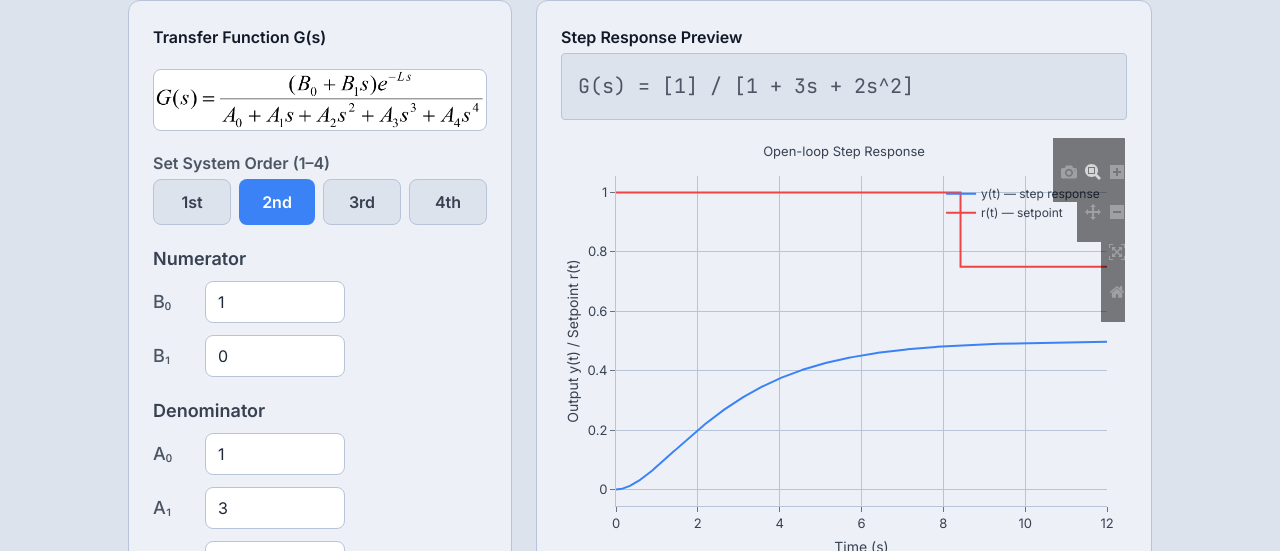
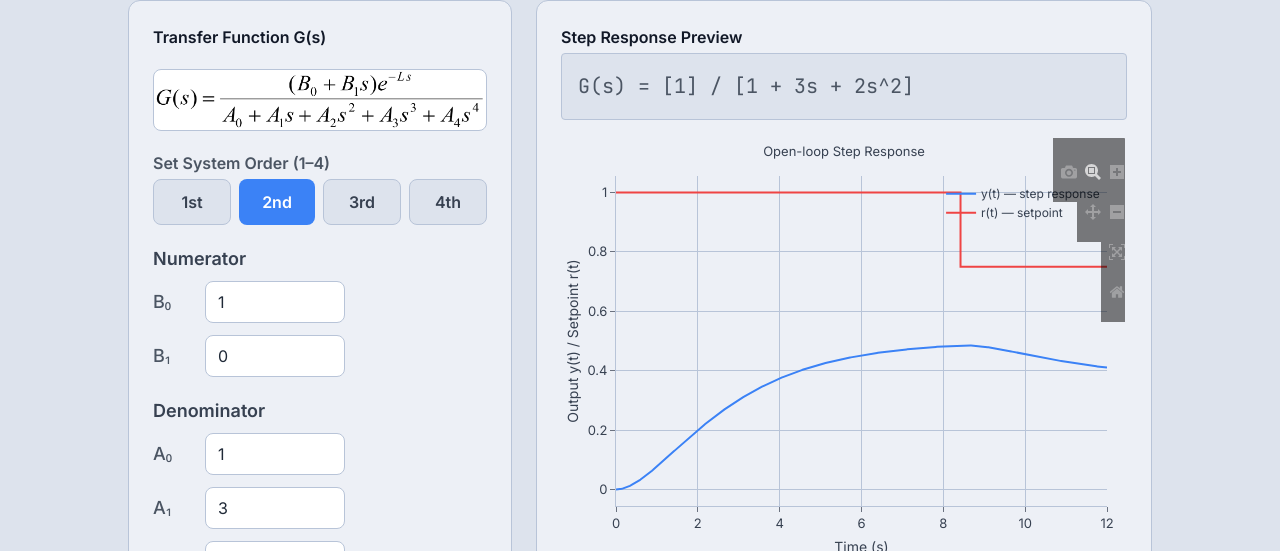
Before and after one commit to romasevych-yuriy/PID_Optimal_Tuner, a React (Vite) app: page /#/model in a window 1280 px wide. Shown: the part 249-800 px from the top of the page. Built offline with nearby package versions, Linux system fonts and the light colour scheme.

Commit message:
fix: y(t) now reacts to r(t) step-down — simulate accepts r as function

```diff
--- a/src/math/simulation.js
+++ b/src/math/simulation.js
@@ -62,6 +62,8 @@ export function tfToStateSpace(num, den) {
  */
 export function simulate(num, den, delay, kp, ki, kd, opts = {}) {
   const { dt, T, r = 1, uMin = -Infinity, uMax = Infinity, openLoop = false } = opts
+  // r may be a constant or a function of time r(t)
+  const rFn = typeof r === 'function' ? r : () => r
 
   const { A, B, C, n, gain } = tfToStateSpace(num, den)
 
@@ -82,12 +84,13 @@ export function simulate(num, den, delay, kp, ki, kd, opts = {}) {
   const delayBuf = delaySteps > 0 ? new Float64Array(delaySteps + 1) : null
   let delayIdx = 0
 
-  let ePrev = r  // for derivative
+  let ePrev = rFn(0)  // for derivative
   let yPrev = 0
 
   for (let step = 0; step < steps; step++) {
     const ti = step * dt
     t[step] = ti
+    const rCurrent = rFn(ti)
 
     // Undelayed plant output from state
     const plantRaw = n === 0 ? gain : dotProduct(C, state.slice(0, n))
@@ -102,14 +105,14 @@ export function simulate(num, den, delay, kp, ki, kd, opts = {}) {
     y[step] = yOut
 
     // Error uses delayed output (true feedback)
-    const e = r - yOut
+    const e = rCurrent - yOut
     errArr[step] = e
 
     // Derivative of error (backward difference)
     const deDt = step === 0 ? 0 : (e - ePrev) / dt
 
-    // PID control signal (or direct unit step in open-loop mode)
-    const uRaw = openLoop ? r : kp * e + ki * state[n] + kd * deDt
+    // PID control signal (or direct plant input in open-loop mode)
+    const uRaw = openLoop ? rCurrent : kp * e + ki * state[n] + kd * deDt
     const uClamped = Math.max(uMin, Math.min(uMax, uRaw))
     u[step] = uClamped
     ePrev = e
@@ -129,7 +132,7 @@ export function simulate(num, den, delay, kp, ki, kd, opts = {}) {
       })
       // integral state derivative = e
       const yPt = dotProduct(C, s.slice(0, n))
-      const ePt = r - (delayBuf ? yOut : yPt)  // use delayed feedback for integration
+      const ePt = rCurrent - (delayBuf ? yOut : yPt)
       plantDerivs.push(ePt)
       return plantDerivs
     }
--- a/src/pages/ModelPage.jsx
+++ b/src/pages/ModelPage.jsx
@@ -50,7 +50,8 @@ export default function ModelPage() {
   const computePreview = useCallback(() => {
     try {
       const { dt, T } = computeSimParams(den, delay)
-      const result = simulate(num, den, delay, 0, 0, 0, { dt, T, r: 1, openLoop: true })
+      const rFn = (t) => t < 0.7 * T ? 1.0 : 0.75
+      const result = simulate(num, den, delay, 0, 0, 0, { dt, T, r: rFn, openLoop: true })
       setPreviewData(result)
       setPreviewError('')
     } catch (err) {
```
